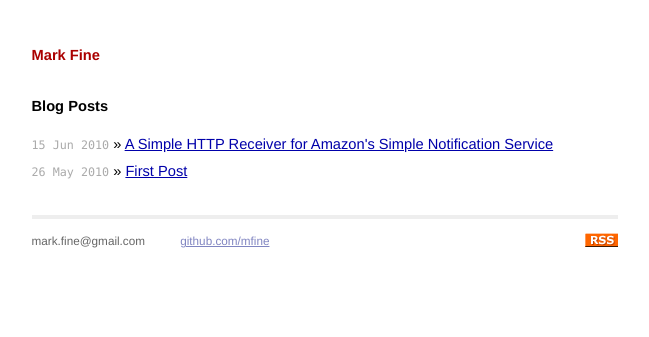
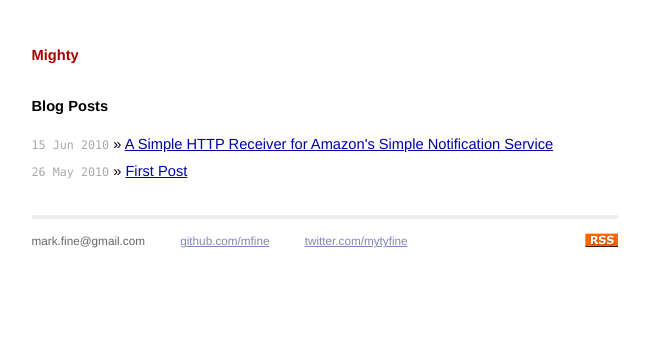
Before and after one commit to mfine/mfine.github.io, a Jekyll site: the page built from index.html, in a window 1280 px wide. Shown: the top 337 px of the page, without its empty margins (315-964 px from the left). Built offline with Jekyll 4.4.1, drawn with Linux system fonts in a browser that asks for light colours; Markdown is read by kramdown in place of the engine named in the settings.

```diff
--- a/_layouts/default.html
+++ b/_layouts/default.html
@@ -19,7 +19,7 @@
 
 <div class="site">
   <div class="title">
-    <a href="/">Mark Fine</a>
+    <a href="/">Mighty</a>
   </div>
 
   {{ content }}
@@ -35,6 +35,11 @@
         <a href="http://github.com/mfine/">github.com/mfine</a>
       </p>
     </div>
+    <div class="contact">
+      <p>
+        <a href="http://twitter.com/mytyfine">twitter.com/mytyfine</a>
+      </p>
+    </div>
     <div class="rss">
       <a href="http://feeds.feedburner.com/mfine">
         <img src="/images/rss.png" alt="Subscribe to RSS Feed"/>
```
